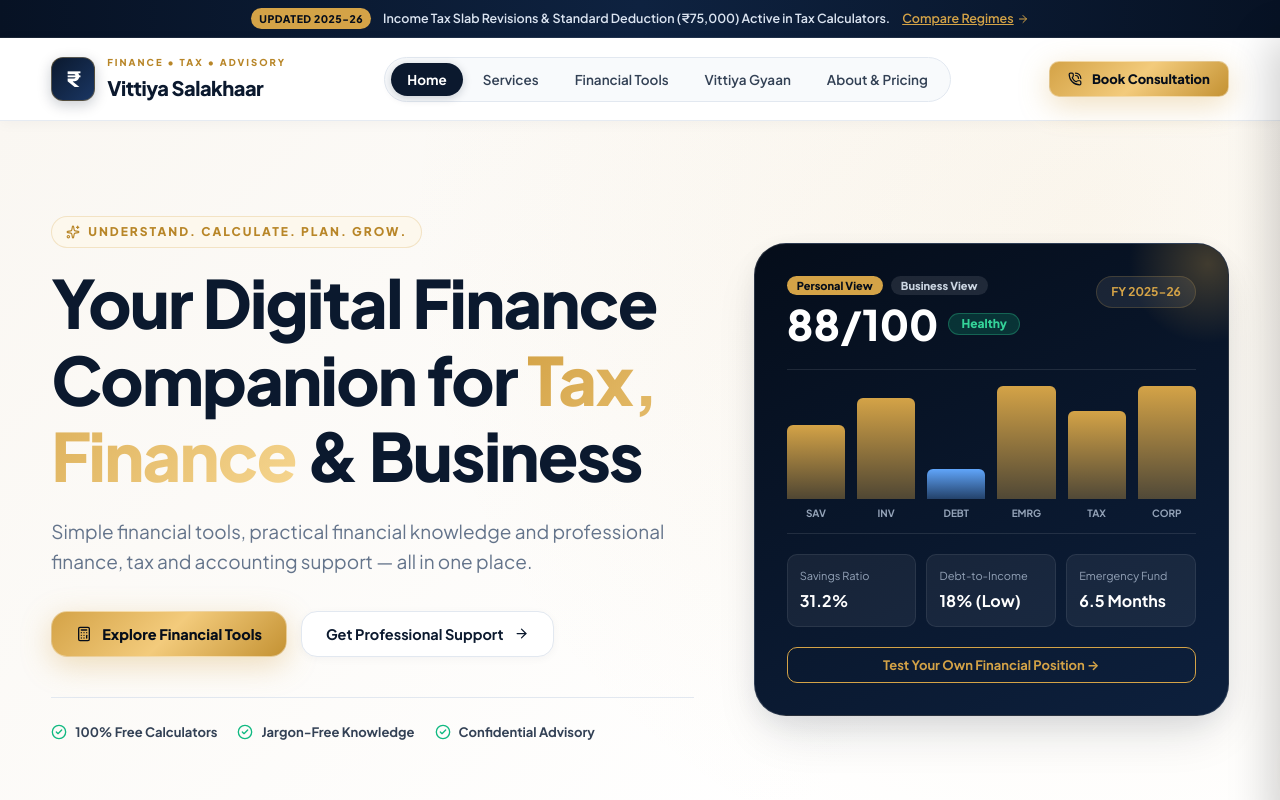
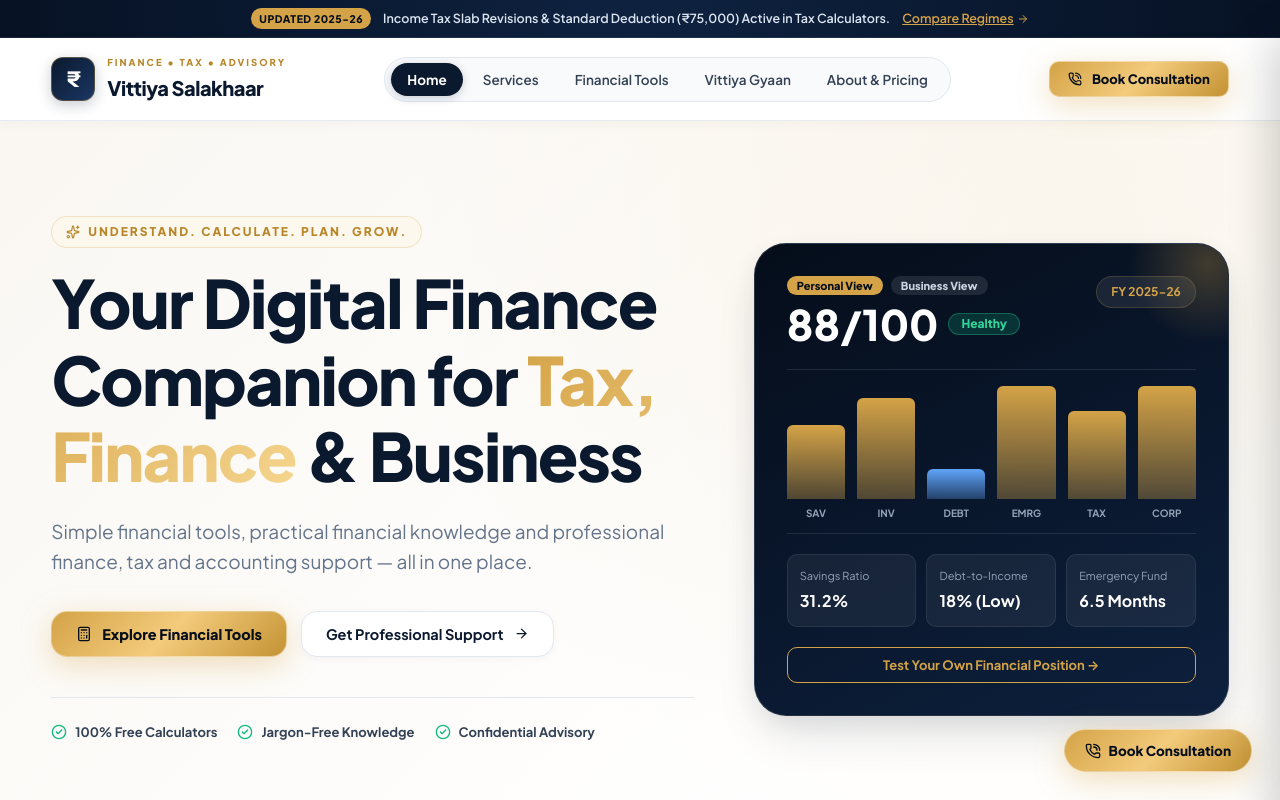
Before and after one commit to sahilyadav-01/Vittiya-Salakhaar, a React (Vite) app: page / in a window 1280 px wide. Shown: the top 800 px of the page. Built offline with nearby package versions, Linux system fonts and the light colour scheme.

Commit message:
feat: add root App component with hash routing and modal state management

```diff
--- a/src/App.jsx
+++ b/src/App.jsx
@@ -4,6 +4,7 @@
 import ConsultationModal from './components/ConsultationModal';
 import ArticleModal from './components/ArticleModal';
 import Toast from './components/Toast';
+import { PhoneCall } from 'lucide-react';
 
 import HomePage from './pages/HomePage';
 import ServicesPage from './pages/ServicesPage';
@@ -13,6 +14,7 @@
 
 export default function App() {
   const [activePage, setActivePage] = useState('home');
+  const [activeToolId, setActiveToolId] = useState('sip');
   const [isConsultationOpen, setIsConsultationOpen] = useState(false);
   const [consultationService, setConsultationService] = useState('Income Tax');
   const [selectedArticle, setSelectedArticle] = useState(null);
@@ -39,6 +41,11 @@
     setActivePage(pageId);
     window.location.hash = pageId;
     window.scrollTo({ top: 0, behavior: 'smooth' });
+  };
+
+  const launchToolFromHome = (toolId) => {
+    setActiveToolId(toolId);
+    navigateToPage('tools');
   };
 
   const openConsultation = (serviceName = 'Income Tax') => {
@@ -68,7 +75,7 @@
       <Header
         activePage={activePage}
         setActivePage={navigateToPage}
-        openConsultation={() => openConsultation('General Advisory')}
+        openConsultation={() => openConsultation('Header CTA')}
       />
 
       {/* Main Page Body View */}
@@ -77,6 +84,7 @@
           <HomePage
             setActivePage={navigateToPage}
             openConsultation={openConsultation}
+            onLaunchTool={launchToolFromHome}
           />
         )}
 
@@ -89,6 +97,8 @@
         {activePage === 'tools' && (
           <FinancialToolsPage
             openConsultation={openConsultation}
+            defaultToolId={activeToolId}
+            showToast={showToast}
           />
         )}
 
@@ -107,10 +117,20 @@
         )}
       </main>
 
+      {/* Floating Quick Action Widget */}
+      <button
+        className="floating-widget-btn"
+        onClick={() => openConsultation('Floating Widget')}
+        aria-label="Book Quick Consultation"
+      >
+        <PhoneCall size={16} />
+        <span>Book Consultation</span>
+      </button>
+
       {/* Global Persistent Footer */}
       <Footer
         setActivePage={navigateToPage}
-        openConsultation={() => openConsultation('General Advisory')}
+        openConsultation={() => openConsultation('Footer CTA')}
       />
 
       {/* Modals & Toasts */}
```
